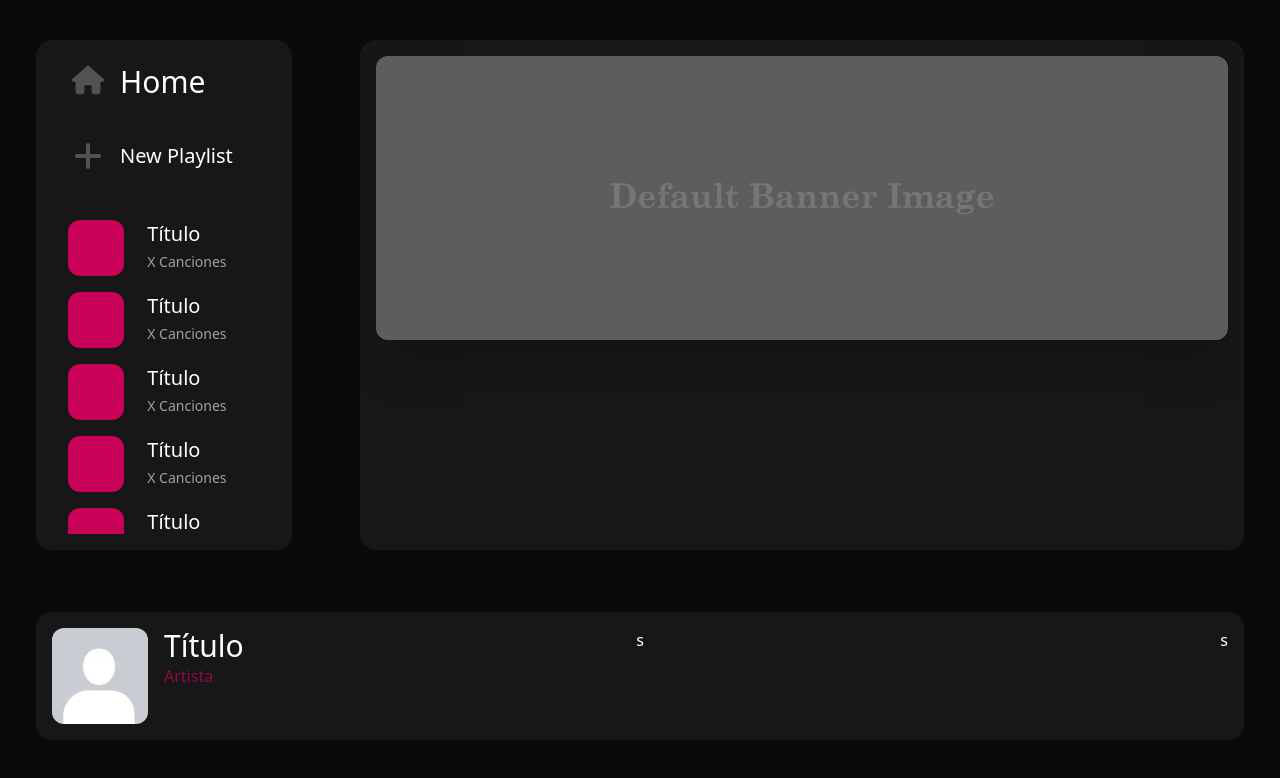
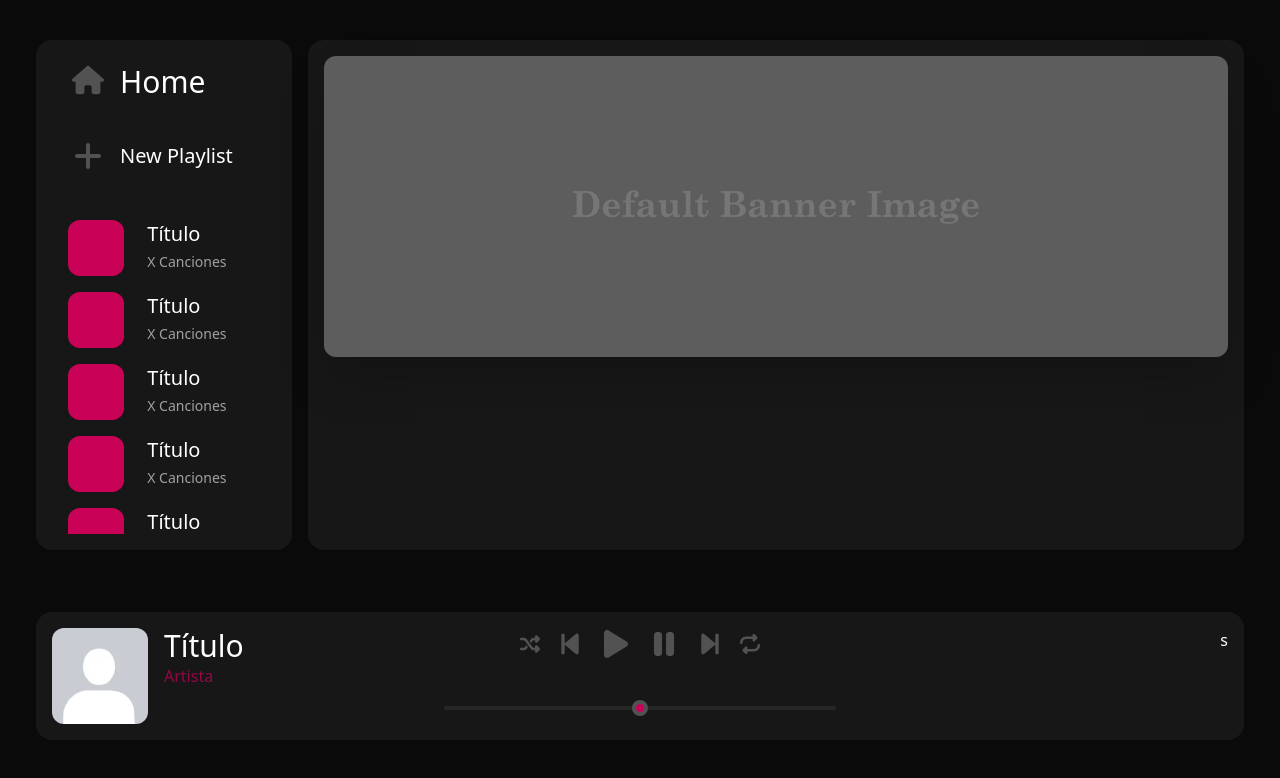
Before and after one commit to ZMiK0/Musy-app, an Angular app: page / in a window 1280 px wide. Shown: the top 778 px of the page. Built offline with nearby package versions, Linux system fonts and the light colour scheme.

Commit message:
Frontend Media Controls

```diff
--- a/src/app/app.component.html
+++ b/src/app/app.component.html
@@ -1,5 +1,5 @@
 <main class="gap-4 grid grid-cols-1 grid-rows-12 h-screen overflow-hidden text-white">
-  <div class="flex gap-17 row-span-9 2xl:row-span-10 mt-10 mr-9 ml-9">
+  <div class="flex gap-4 row-span-9 2xl:row-span-10 mt-10 mr-9 ml-9">
     <app-sidebar></app-sidebar>
     <app-mainscreen></app-mainscreen>
   </div>
--- a/src/app/items/playbar/playbar.component.html
+++ b/src/app/items/playbar/playbar.component.html
@@ -11,8 +11,36 @@
             </div>
         </div>
     </div>
-    <div class="justify-self-center">
-        s
+    <div class="justify-self-center gap-8 grid grid-cols-1 grid-rows-2 w-full">
+        <div class="flex justify-center gap-4"> <!--Botones-->
+            <button> <!--Mix-->
+                <svg xmlns="http://www.w3.org/2000/svg" viewBox="0 0 512 512" class="hover:shadow-2xl hover:shadow-neutral-800 fill-neutral-600 hover:fill-ac1 size-5 hover:scale-105 duration-200 transform"><!--!Font Awesome Free 6.7.2 by @fontawesome - https://fontawesome.com License - https://fontawesome.com/license/free Copyright 2025 Fonticons, Inc.--><path d="M403.8 34.4c12-5 25.7-2.2 34.9 6.9l64 64c6 6 9.4 14.1 9.4 22.6s-3.4 16.6-9.4 22.6l-64 64c-9.2 9.2-22.9 11.9-34.9 6.9s-19.8-16.6-19.8-29.6l0-32-32 0c-10.1 0-19.6 4.7-25.6 12.8L284 229.3 244 176l31.2-41.6C293.3 110.2 321.8 96 352 96l32 0 0-32c0-12.9 7.8-24.6 19.8-29.6zM164 282.7L204 336l-31.2 41.6C154.7 401.8 126.2 416 96 416l-64 0c-17.7 0-32-14.3-32-32s14.3-32 32-32l64 0c10.1 0 19.6-4.7 25.6-12.8L164 282.7zm274.6 188c-9.2 9.2-22.9 11.9-34.9 6.9s-19.8-16.6-19.8-29.6l0-32-32 0c-30.2 0-58.7-14.2-76.8-38.4L121.6 172.8c-6-8.1-15.5-12.8-25.6-12.8l-64 0c-17.7 0-32-14.3-32-32s14.3-32 32-32l64 0c30.2 0 58.7 14.2 76.8 38.4L326.4 339.2c6 8.1 15.5 12.8 25.6 12.8l32 0 0-32c0-12.9 7.8-24.6 19.8-29.6s25.7-2.2 34.9 6.9l64 64c6 6 9.4 14.1 9.4 22.6s-3.4 16.6-9.4 22.6l-64 64z"/></svg>
+            </button> <!--Previous-->
+            <button>
+                <svg xmlns="http://www.w3.org/2000/svg" viewBox="0 0 320 512" class="hover:shadow-2xl hover:shadow-neutral-800 fill-neutral-600 hover:fill-ac1 size-7 hover:scale-105 duration-200 transform"><!--!Font Awesome Free 6.7.2 by @fontawesome - https://fontawesome.com License - https://fontawesome.com/license/free Copyright 2025 Fonticons, Inc.--><path d="M267.5 440.6c9.5 7.9 22.8 9.7 34.1 4.4s18.4-16.6 18.4-29l0-320c0-12.4-7.2-23.7-18.4-29s-24.5-3.6-34.1 4.4l-192 160L64 241 64 96c0-17.7-14.3-32-32-32S0 78.3 0 96L0 416c0 17.7 14.3 32 32 32s32-14.3 32-32l0-145 11.5 9.6 192 160z"/></svg>
+            </button>
+
+
+            <button> <!--Play-->
+                <svg xmlns="http://www.w3.org/2000/svg" viewBox="0 0 384 512" class="hover:shadow-2xl hover:shadow-neutral-800 fill-neutral-600 hover:fill-ac1 size-8 hover:scale-105 duration-200 transform"><!--!Font Awesome Free 6.7.2 by @fontawesome - https://fontawesome.com License - https://fontawesome.com/license/free Copyright 2025 Fonticons, Inc.--><path d="M73 39c-14.8-9.1-33.4-9.4-48.5-.9S0 62.6 0 80L0 432c0 17.4 9.4 33.4 24.5 41.9s33.7 8.1 48.5-.9L361 297c14.3-8.7 23-24.2 23-41s-8.7-32.2-23-41L73 39z"/></svg>
+            </button>
+            <button> <!--Pause (deberian ser uno solo)-->
+                <svg xmlns="http://www.w3.org/2000/svg" viewBox="0 0 320 512" class="hover:shadow-2xl hover:shadow-neutral-800 fill-neutral-600 hover:fill-ac1 size-8 hover:scale-105 duration-200 transform"><!--!Font Awesome Free 6.7.2 by @fontawesome - https://fontawesome.com License - https://fontawesome.com/license/free Copyright 2025 Fonticons, Inc.--><path d="M48 64C21.5 64 0 85.5 0 112L0 400c0 26.5 21.5 48 48 48l32 0c26.5 0 48-21.5 48-48l0-288c0-26.5-21.5-48-48-48L48 64zm192 0c-26.5 0-48 21.5-48 48l0 288c0 26.5 21.5 48 48 48l32 0c26.5 0 48-21.5 48-48l0-288c0-26.5-21.5-48-48-48l-32 0z"/></svg>
+            </button>
+
+
+            <button> <!--Next-->
+                <svg xmlns="http://www.w3.org/2000/svg" viewBox="0 0 320 512" class="hover:shadow-2xl hover:shadow-neutral-800 fill-neutral-600 hover:fill-ac1 size-7 hover:scale-105 duration-200 transform"><!--!Font Awesome Free 6.7.2 by @fontawesome - https://fontawesome.com License - https://fontawesome.com/license/free Copyright 2025 Fonticons, Inc.--><path d="M52.5 440.6c-9.5 7.9-22.8 9.7-34.1 4.4S0 428.4 0 416L0 96C0 83.6 7.2 72.3 18.4 67s24.5-3.6 34.1 4.4l192 160L256 241l0-145c0-17.7 14.3-32 32-32s32 14.3 32 32l0 320c0 17.7-14.3 32-32 32s-32-14.3-32-32l0-145-11.5 9.6-192 160z"/></svg>
+            </button>
+            <button> <!--Repeat-->
+                <svg xmlns="http://www.w3.org/2000/svg" viewBox="0 0 512 512" class="hover:shadow-2xl hover:shadow-neutral-800 fill-neutral-600 hover:fill-ac1 size-5 hover:scale-105 duration-200 transform"><!--!Font Awesome Free 6.7.2 by @fontawesome - https://fontawesome.com License - https://fontawesome.com/license/free Copyright 2025 Fonticons, Inc.--><path d="M0 224c0 17.7 14.3 32 32 32s32-14.3 32-32c0-53 43-96 96-96l160 0 0 32c0 12.9 7.8 24.6 19.8 29.6s25.7 2.2 34.9-6.9l64-64c12.5-12.5 12.5-32.8 0-45.3l-64-64c-9.2-9.2-22.9-11.9-34.9-6.9S320 19.1 320 32l0 32L160 64C71.6 64 0 135.6 0 224zm512 64c0-17.7-14.3-32-32-32s-32 14.3-32 32c0 53-43 96-96 96l-160 0 0-32c0-12.9-7.8-24.6-19.8-29.6s-25.7-2.2-34.9 6.9l-64 64c-12.5 12.5-12.5 32.8 0 45.3l64 64c9.2 9.2 22.9 11.9 34.9 6.9s19.8-16.6 19.8-29.6l0-32 160 0c88.4 0 160-71.6 160-160z"/></svg>
+            </button>
+
+
+        </div>
+        <div> <!--Barra-->
+            <input type="range" min="0" max="100" name="" id="" class="w-full appearance-none" [style.--progress]="progress + '%'" (input)="onInput($event)">
+        </div>
     </div>
     <div class="justify-self-end">
         s
--- a/src/app/items/playbar/playbar.component.ts
+++ b/src/app/items/playbar/playbar.component.ts
@@ -10,5 +10,10 @@ import { invoke } from "@tauri-apps/api/core";
   styleUrl: '../../../styles.css'
 })
 export class PlaybarComponent {
+  progress = 0;
 
+  onInput(event: Event) {
+    const input = event.target as HTMLInputElement;
+    this.progress = (parseInt(input.value) / parseInt(input.max)) * 100;
+  }
 }
--- a/src/app/items/sidebar/playlist-button/button.component.html
+++ b/src/app/items/sidebar/playlist-button/button.component.html
@@ -1,4 +1,4 @@
-<button class="hover:bg-neutral-600 hover:shadow-2xl p-2 rounded-2xl hover:scale-105 duration-200 transform">
+<button class="hover:bg-ac1/40 hover:shadow-md hover:shadow-neutral-800 p-2 rounded-2xl hover:scale-105 duration-200 transform">
     <div class="grid grid-cols-2">
         <div class="bg-ac1 rounded-xl w-14 h-14"></div> <!--Imagen-->
         <div class="grid grid-cols-1 text-left">
--- a/src/app/items/sidebar/sidebar.component.html
+++ b/src/app/items/sidebar/sidebar.component.html
@@ -1,6 +1,6 @@
 <div class="grid grid-cols-1 grid-rows-1 rounded-2xl min-w-64 h-11/12">
     <div class="gap-6 grid grid-cols-1 bg-neutral-900 p-4 rounded-2xl">
-        <button class="hover:bg-neutral-600 hover:shadow-2xl fill-neutral-600 hover:fill-ac1 p-2 rounded-2xl hover:scale-105 duration-200 transform">
+        <button class="hover:bg-ac1/40 hover:shadow-lg hover:shadow-neutral-800 fill-neutral-600 hover:fill-ac1 p-2 rounded-2xl hover:scale-105 duration-200 transform">
             <div class="flex gap-6">
                 <svg xmlns="http://www.w3.org/2000/svg" viewBox="0 0 576 512" class="ml-3 w-8 h-8"><!--!Font Awesome Free 6.7.2 by @fontawesome - https://fontawesome.com License - https://fontawesome.com/license/free Copyright 2025 Fonticons, Inc.--><path d="M575.8 255.5c0 18-15 32.1-32 32.1l-32 0 .7 160.2c0 2.7-.2 5.4-.5 8.1l0 16.2c0 22.1-17.9 40-40 40l-16 0c-1.1 0-2.2 0-3.3-.1c-1.4 .1-2.8 .1-4.2 .1L416 512l-24 0c-22.1 0-40-17.9-40-40l0-24 0-64c0-17.7-14.3-32-32-32l-64 0c-17.7 0-32 14.3-32 32l0 64 0 24c0 22.1-17.9 40-40 40l-24 0-31.9 0c-1.5 0-3-.1-4.5-.2c-1.2 .1-2.4 .2-3.6 .2l-16 0c-22.1 0-40-17.9-40-40l0-112c0-.9 0-1.9 .1-2.8l0-69.7-32 0c-18 0-32-14-32-32.1c0-9 3-17 10-24L266.4 8c7-7 15-8 22-8s15 2 21 7L564.8 231.5c8 7 12 15 11 24z"/></svg>
                 <div class="-ml-2 text-left">
@@ -9,7 +9,7 @@
 
             </div>
         </button>
-        <button class="hover:bg-neutral-600 hover:shadow-2xl fill-neutral-600 hover:fill-ac1 p-2 rounded-2xl hover:scale-105 duration-200 transform">
+        <button class="hover:bg-ac1/40 hover:shadow-lg hover:shadow-neutral-800 fill-neutral-600 hover:fill-ac1 p-2 rounded-2xl hover:scale-105 duration-200 transform">
             <div class="flex gap-6">
                 <svg xmlns="http://www.w3.org/2000/svg" viewBox="0 0 448 512" class="ml-3 w-8 h-8"><!--!Font Awesome Free 6.7.2 by @fontawesome - https://fontawesome.com License - https://fontawesome.com/license/free Copyright 2025 Fonticons, Inc.--><path d="M256 80c0-17.7-14.3-32-32-32s-32 14.3-32 32l0 144L48 224c-17.7 0-32 14.3-32 32s14.3 32 32 32l144 0 0 144c0 17.7 14.3 32 32 32s32-14.3 32-32l0-144 144 0c17.7 0 32-14.3 32-32s-14.3-32-32-32l-144 0 0-144z"/></svg>
                 <div class="-ml-2 text-left">
--- a/src/styles.css
+++ b/src/styles.css
@@ -3,3 +3,38 @@
 @theme {
     --color-ac1: #c90258;
 }
+
+
+input[type="range"] {
+    @apply  rounded-full w-full h-1 appearance-none;
+    accent-color: --color-ac1;
+    background: linear-gradient(
+        to right,
+        var(--color-ac1) var(--progress),
+        oklch(0.269 0 0) var(--progress)
+    );
+}
+
+
+input[type="range"]::-webkit-slider-thumb {
+    -webkit-appearance: none;
+    appearance: none;
+    background: var(--color-ac1);
+    border: 4px solid #525252;
+    border-radius: 50%;
+    width: 16px;
+    height: 16px;
+    cursor: pointer;
+    transition: opacity 0.2s;
+}
+
+
+input[type="range"]::-moz-range-thumb {
+    background: var(--color-ac1);
+    border: 4px solid #525252;
+    border-radius: 50%;
+    width: 16px;
+    height: 16px;
+    cursor: pointer;
+    transition: opacity 0.2s;
+}
```
